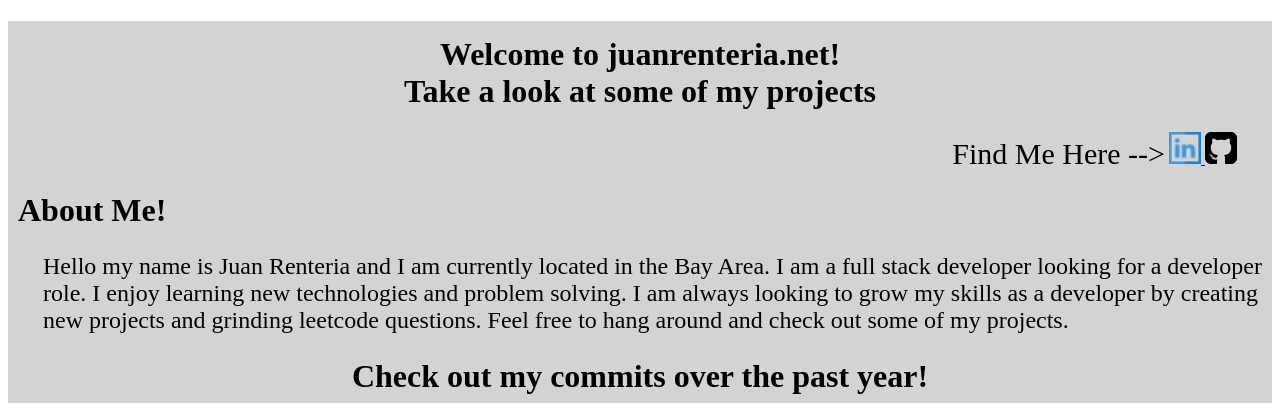
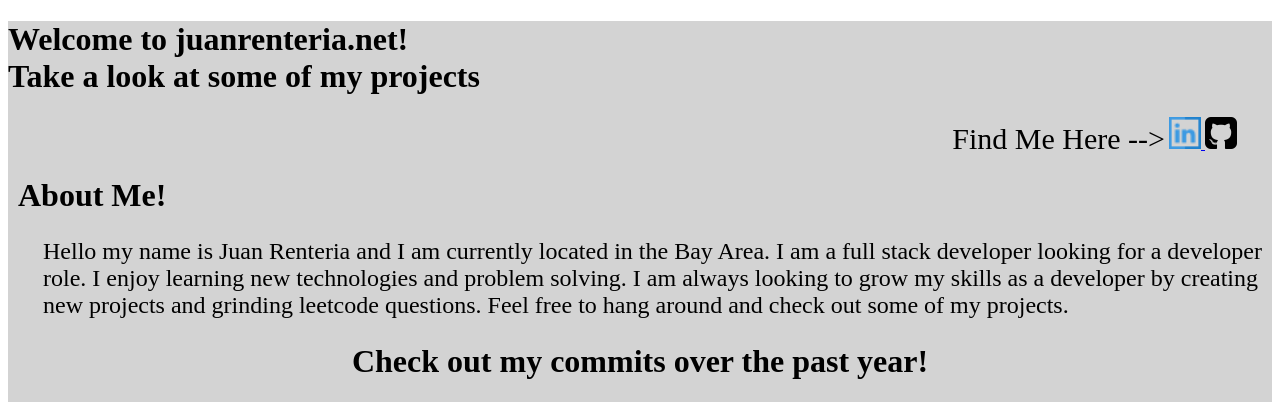
Before and after one commit to jerenteria/my_website, a Django app: page / in a window 1280 px wide; the page is wider, and only the part inside the window is pictured. Shown: the top 403 px of that part. Run offline with Django 3.2, Linux system fonts and the light colour scheme.

Commit message:
not enough time

```diff
--- a/my_website_project/my_website_app/static/css/style.css
+++ b/my_website_project/my_website_app/static/css/style.css
@@ -4,11 +4,11 @@
     margin: 0px;
 }
 
-.header {
+/* .header {
     text-align: center;
     padding-top: 15px;
     font-family: Rockwell;
-}
+} */
 
 .socials {
     text-align: right;
```
